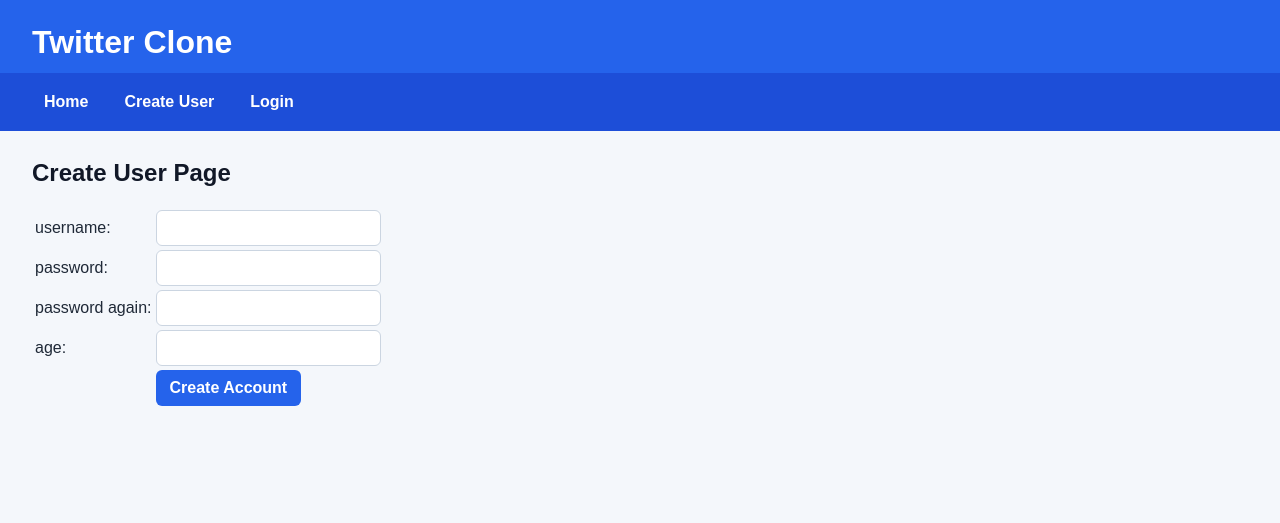
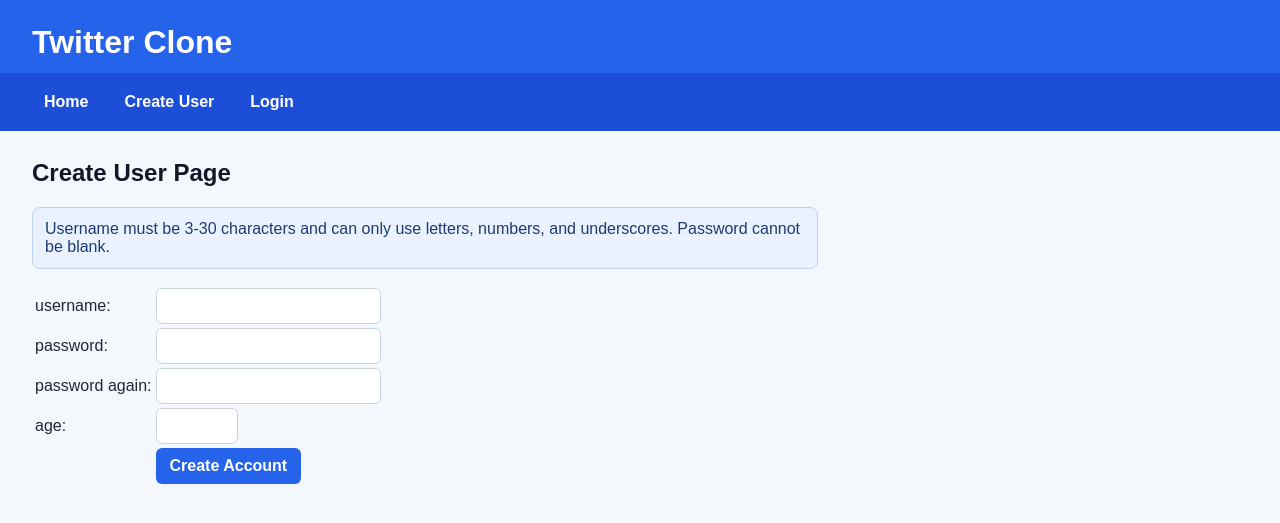
Before and after one commit to preslielampitt/twitter_clone, a FastAPI app: page /create_user in a window 1280 px wide. Shown: the top 523 px of the page. Run offline with FastAPI, Linux system fonts and the light colour scheme.

Commit message:
updated style.css and added username requirements

```diff
--- a/main.py
+++ b/main.py
@@ -17,6 +17,7 @@
 templates = Jinja2Templates(directory='templates')
 MESSAGES_PER_PAGE = 50
 PROFILE_MESSAGE_LIMIT = 10
+USERNAME_PATTERN = re.compile(r'^[A-Za-z0-9_]{3,30}$')
 
 def check_credentials(request: Request):
     '''
@@ -99,6 +100,30 @@
     if offset < 0:
         offset = 0
     return offset
+
+def validate_new_account(username, password, password_again, age):
+    if username is None or password is None or password_again is None:
+        return None
+
+    if not USERNAME_PATTERN.fullmatch(username):
+        return 'Username must be 3-30 characters and use only letters, numbers, and underscores.'
+
+    if password == '':
+        return 'Password cannot be blank.'
+
+    if password != password_again:
+        return 'Passwords do not match.'
+
+    if age not in (None, ''):
+        try:
+            age_number = int(age)
+        except ValueError:
+            return 'Age must be a number.'
+
+        if age_number < 0 or age_number > 130:
+            return 'Age must be between 0 and 130.'
+
+    return None
 
 @app.get('/', response_class=HTMLResponse)
 async def index(request: Request):
@@ -260,9 +285,8 @@
     error = None
 
     if username is not None and password is not None and password_again is not None:
-        if password != password_again:
-            error = 'Passwords do not match.'
-        else:
+        error = validate_new_account(username, password, password_again, age)
+        if error is None:
             con = sqlite3.connect('twitter_clone.db')
             try:
                 cur = con.cursor()
--- a/static/style.css
+++ b/static/style.css
@@ -53,23 +53,44 @@
     margin-bottom: 16px;
     padding: 18px;
     box-shadow: 0 4px 14px rgba(31, 41, 55, 0.08);
+    overflow-wrap: anywhere;
+}
+
+.message * {
+    max-width: 100%;
+    overflow-wrap: anywhere;
+    word-break: break-word;
 }
 
 .message-text {
+    display: block;
     font-size: 1.15rem;
     line-height: 1.5;
     margin: 0 0 12px;
+    overflow-wrap: anywhere;
+    word-break: break-word;
+    white-space: normal;
 }
 
 .message-info {
     color: #5b677a;
     font-size: 0.95rem;
     margin: 4px 0;
+    overflow-wrap: anywhere;
 }
 
 .error {
     color: #b91c1c;
     font-weight: bold;
+}
+
+.help-text {
+    background: #eaf1ff;
+    border: 1px solid #bfd1f5;
+    border-radius: 8px;
+    color: #1f3b70;
+    max-width: 760px;
+    padding: 12px;
 }
 
 .success {
@@ -82,7 +103,9 @@
     border: 1px solid #cbd5e1;
     border-radius: 6px;
     font: inherit;
+    max-width: 100%;
     padding: 8px;
+    box-sizing: border-box;
 }
 
 input[type="submit"] {
@@ -109,6 +132,11 @@
     max-width: 100%;
 }
 
+a {
+    overflow-wrap: anywhere;
+    word-break: break-word;
+}
+
 .avatar {
     width: 64px;
     height: 64px;
@@ -123,6 +151,7 @@
     margin-bottom: 24px;
     padding: 18px;
     box-shadow: 0 4px 14px rgba(31, 41, 55, 0.08);
+    overflow-wrap: anywhere;
 }
 
 .profile-avatar {
--- a/templates/create_user.html
+++ b/templates/create_user.html
@@ -7,12 +7,17 @@
 <p class="error">{{ error }}</p>
 {% endif %}
 
+<p class="help-text">
+    Username must be 3-30 characters and can only use letters, numbers, and underscores.
+    Password cannot be blank.
+</p>
+
 <form>
     <table>
-        <tr><td>username: </td><td><input name="username"></td></tr>
-        <tr><td>password: </td><td><input type="password" name="password"></td></tr>
-        <tr><td>password again: </td><td><input type="password" name="password_again"></td></tr>
-        <tr><td>age: </td><td><input type="number" name="age"></td></tr>
+        <tr><td>username: </td><td><input name="username" pattern="[A-Za-z0-9_]{3,30}" required title="Use 3-30 characters: letters, numbers, and underscores only."></td></tr>
+        <tr><td>password: </td><td><input type="password" name="password" required title="Password cannot be blank."></td></tr>
+        <tr><td>password again: </td><td><input type="password" name="password_again" required title="Type the same password again."></td></tr>
+        <tr><td>age: </td><td><input type="number" name="age" min="0" max="130"></td></tr>
         <tr><td></td><td><input type="submit" value="Create Account"></td></tr>
     </table>
 </form>
```
